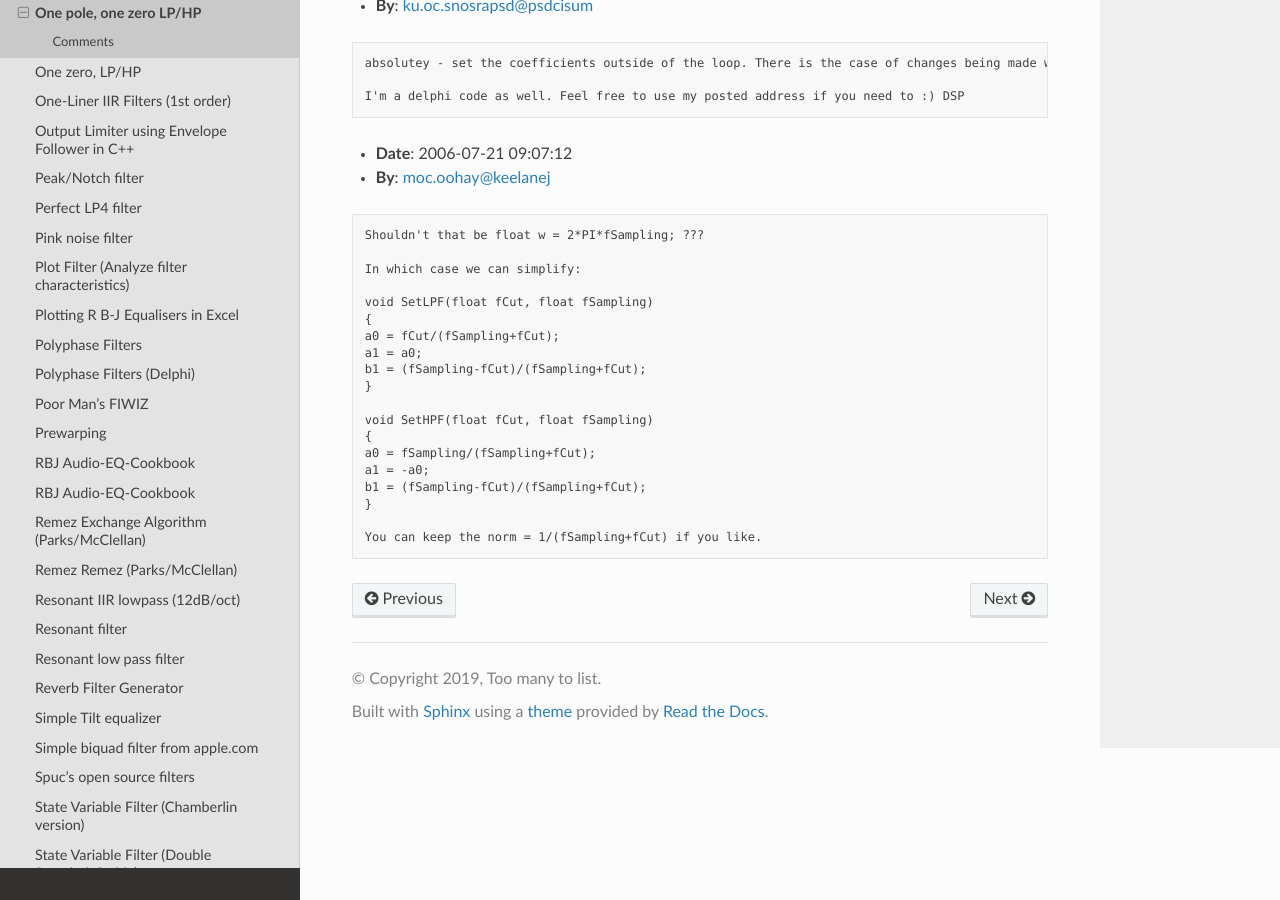
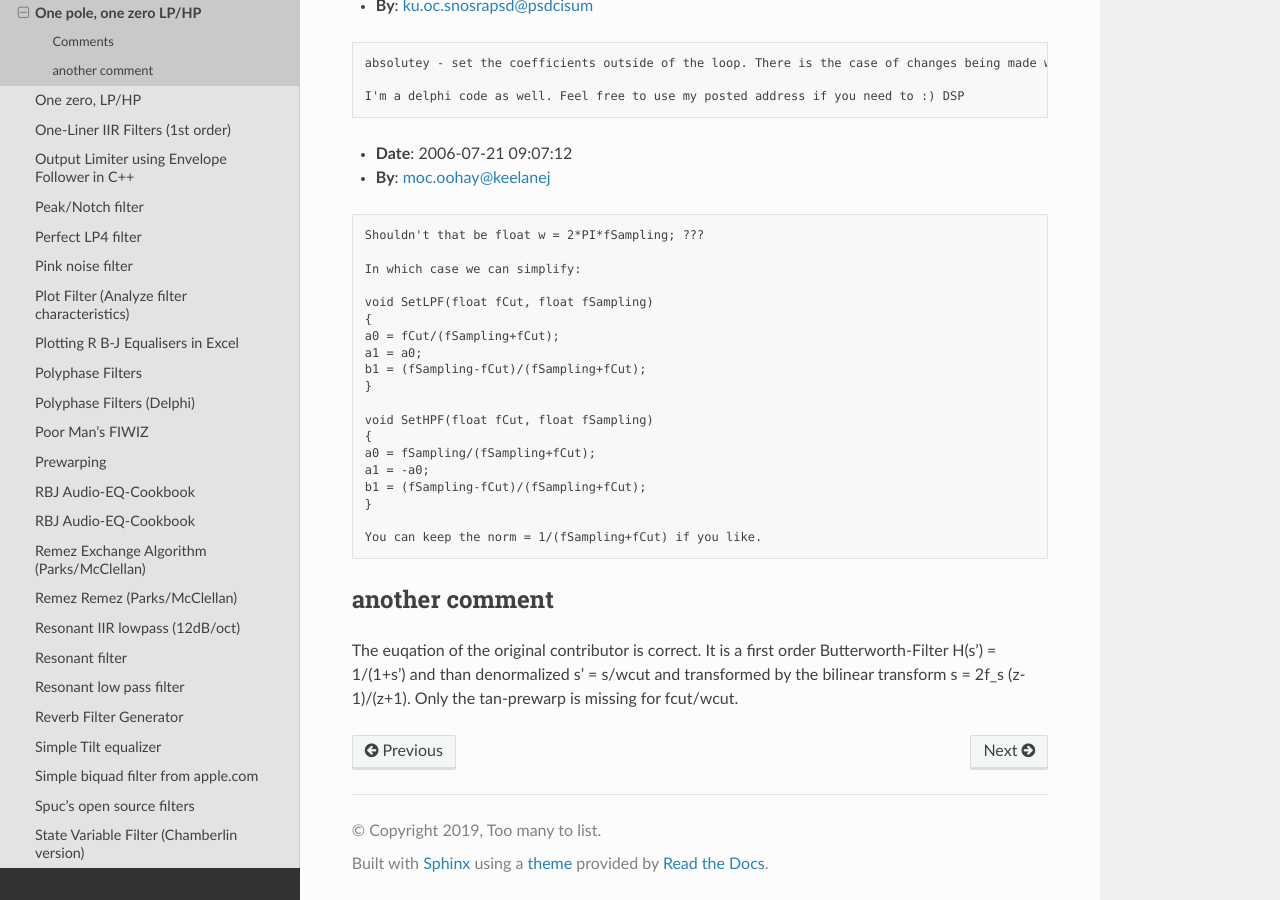
Before and after one commit to bdejong/musicdsp, a Sphinx documentation site: the page built from source/Filters/117-one-pole-one-zero-lp-hp.rst, in a window 1280 px wide and 900 px high, scrolled down 1450 px. Built offline with Sphinx 7.4.7 and the Read the Docs theme 2.0.0, drawn with Linux system fonts in a browser that asks for light colours.

Commit message:
Add a comment to explain the solution
the comment at the end is misleading. The original is correct, but the tan-prewarp is missing.

```diff
--- a/source/Filters/117-one-pole-one-zero-lp-hp.rst
+++ b/source/Filters/117-one-pole-one-zero-lp-hp.rst
@@ -106,3 +106,7 @@ Comments
     }
 
     You can keep the norm = 1/(fSampling+fCut) if you like.
+
+another comment
+---------------
+The euqation of the original contributor is correct. It is a first order Butterworth-Filter H(s') = 1/(1+s') and than denormalized s' = s/wcut and transformed by the bilinear transform s = 2f_s (z-1)/(z+1). Only the tan-prewarp is missing for fcut/wcut.
```
